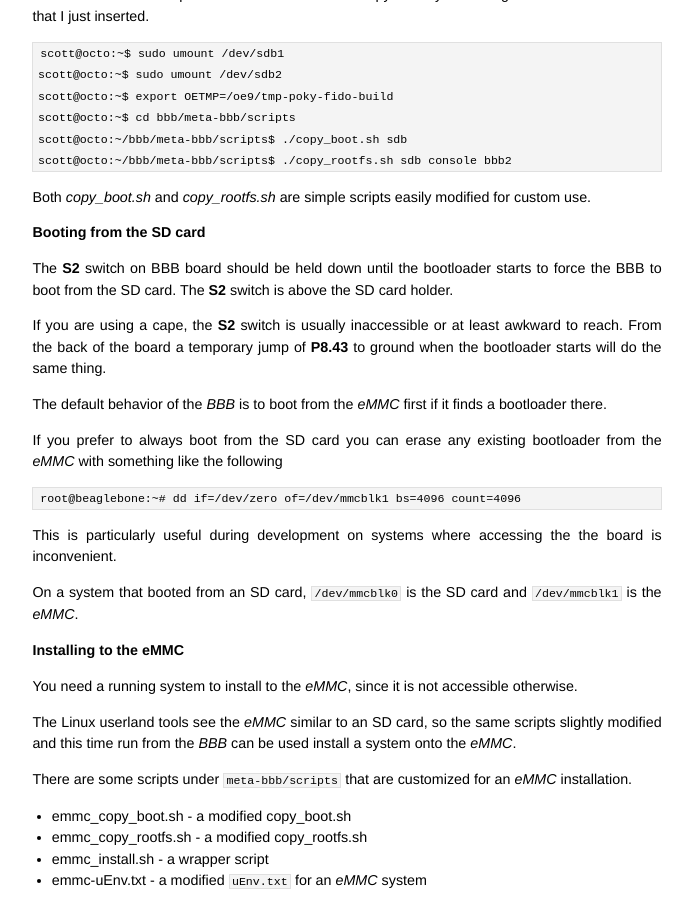
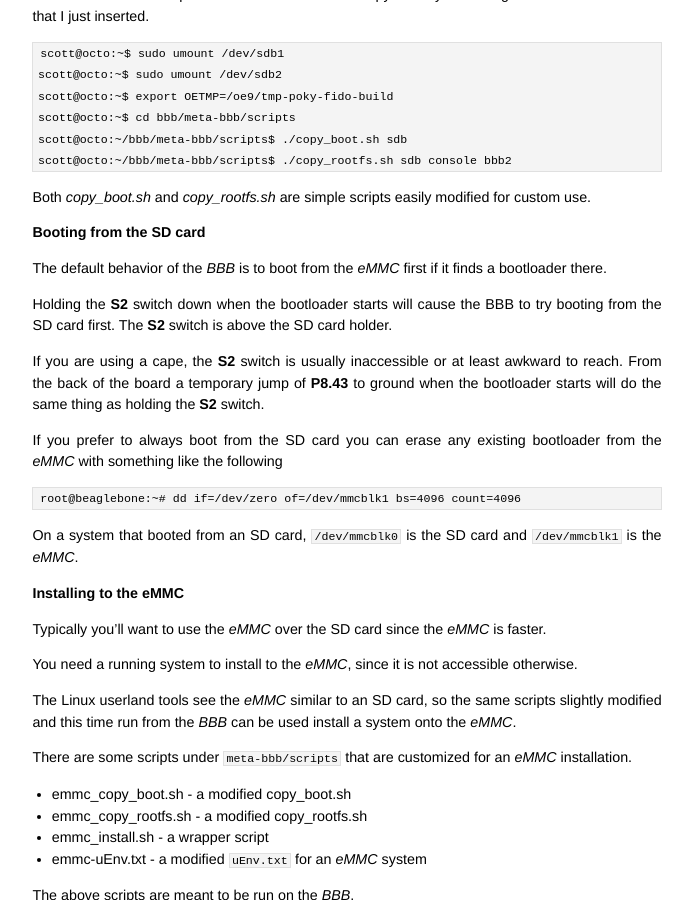
Before and after one commit to jumpnow/jumpnowtek-site, a Jekyll site: the page built from _posts/2015-06-08-BeagleBone-Systems-with-Yocto.md, in a window 1280 px wide and 900 px high, scrolled down 7041 px. Shown: the whole window, without its empty margins (293-986 px from the left). Built offline with Jekyll 4.4.1, drawn with Linux system fonts in a browser that asks for light colours.

Commit message:
And some more

```diff
--- a/_posts/2015-06-08-BeagleBone-Systems-with-Yocto.md
+++ b/_posts/2015-06-08-BeagleBone-Systems-with-Yocto.md
@@ -344,21 +344,21 @@ Both *copy_boot.sh* and *copy_rootfs.sh* are simple scripts easily modified for
 
 ### Booting from the SD card
 
-The **S2** switch on BBB board should be held down until the bootloader starts to force the BBB to boot from the SD card. The **S2** switch is above the SD card holder.
+The default behavior of the *BBB* is to boot from the *eMMC* first if it finds a bootloader there.
 
-If you are using a cape, the **S2** switch is usually inaccessible or at least awkward to reach. From the back of the board a temporary jump of **P8.43** to ground when the bootloader starts will do the same thing.
+Holding the **S2** switch down when the bootloader starts will cause the BBB to try booting from the SD card first. The **S2** switch is above the SD card holder.
 
-The default behavior of the *BBB* is to boot from the *eMMC* first if it finds a bootloader there.
+If you are using a cape, the **S2** switch is usually inaccessible or at least awkward to reach. From the back of the board a temporary jump of **P8.43** to ground when the bootloader starts will do the same thing as holding the **S2** switch.
 
 If you prefer to always boot from the SD card you can erase any existing bootloader from the *eMMC* with something like the following
 
     root@beaglebone:~# dd if=/dev/zero of=/dev/mmcblk1 bs=4096 count=4096
 
-This is particularly useful during development on systems where accessing the the board is inconvenient.
-
 On a system that booted from an SD card, `/dev/mmcblk0` is the SD card and `/dev/mmcblk1` is the *eMMC*.
 
 ### Installing to the eMMC
+
+Typically you'll want to use the *eMMC* over the SD card since the *eMMC* is faster.
 
 You need a running system to install to the *eMMC*, since it is not accessible otherwise.
 
```
Also changed, not shown: other parts of _posts/2015-06-08-BeagleBone-Systems-with-Yocto.md (+1 -1 lines).
